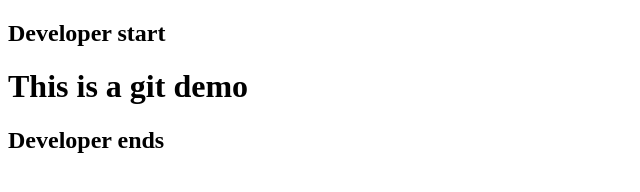
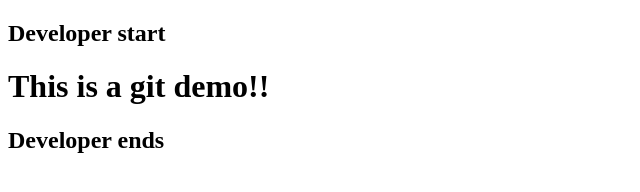
Before and after one commit to anilsebastin/git-example, a plain HTML site: page index.html in a window 1280 px wide. Shown: the full height of the page, 0-640 px from the left. Drawn offline with Linux system fonts and the light colour scheme.

Commit message:
commit stash changes

```diff
--- a/index.html
+++ b/index.html
@@ -7,7 +7,7 @@
   </head>
   <body>
     <h2>Developer start</h2>
-    <h1>This is a git demo</h1>
+    <h1>This is a git demo!!</h1>
     <h2>Developer ends</h2>
   </body>
 </html>
```
